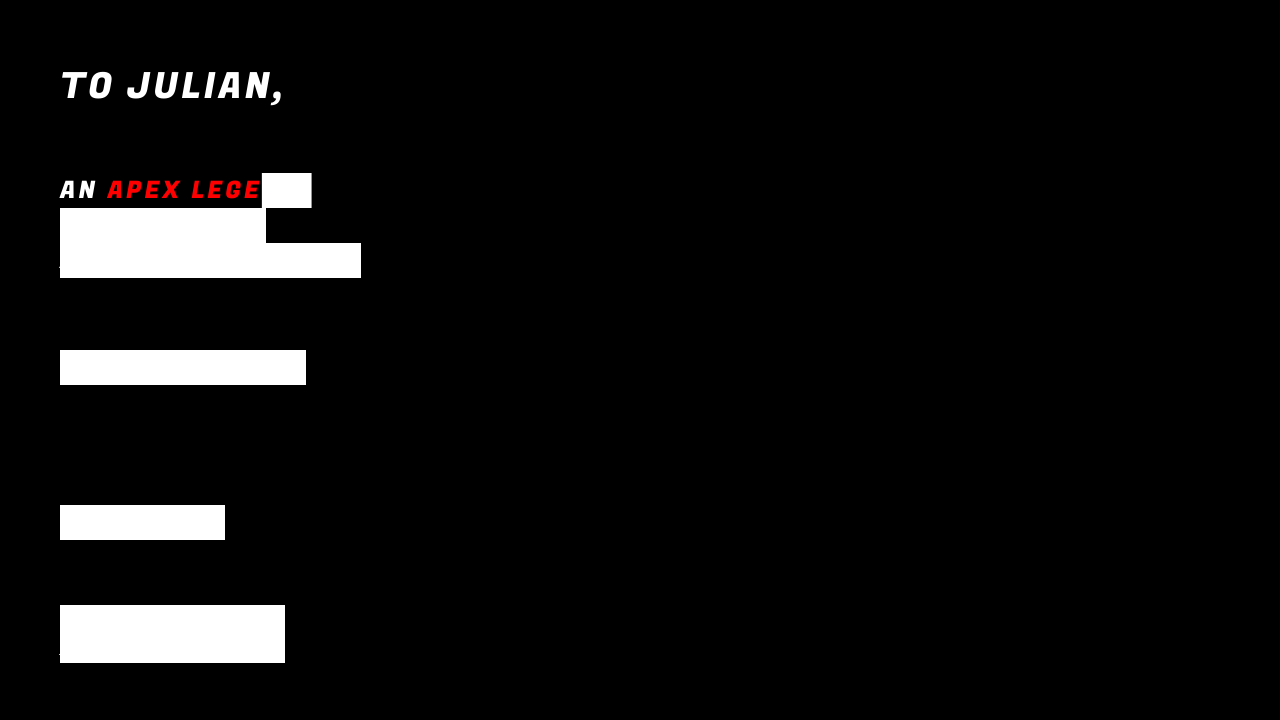
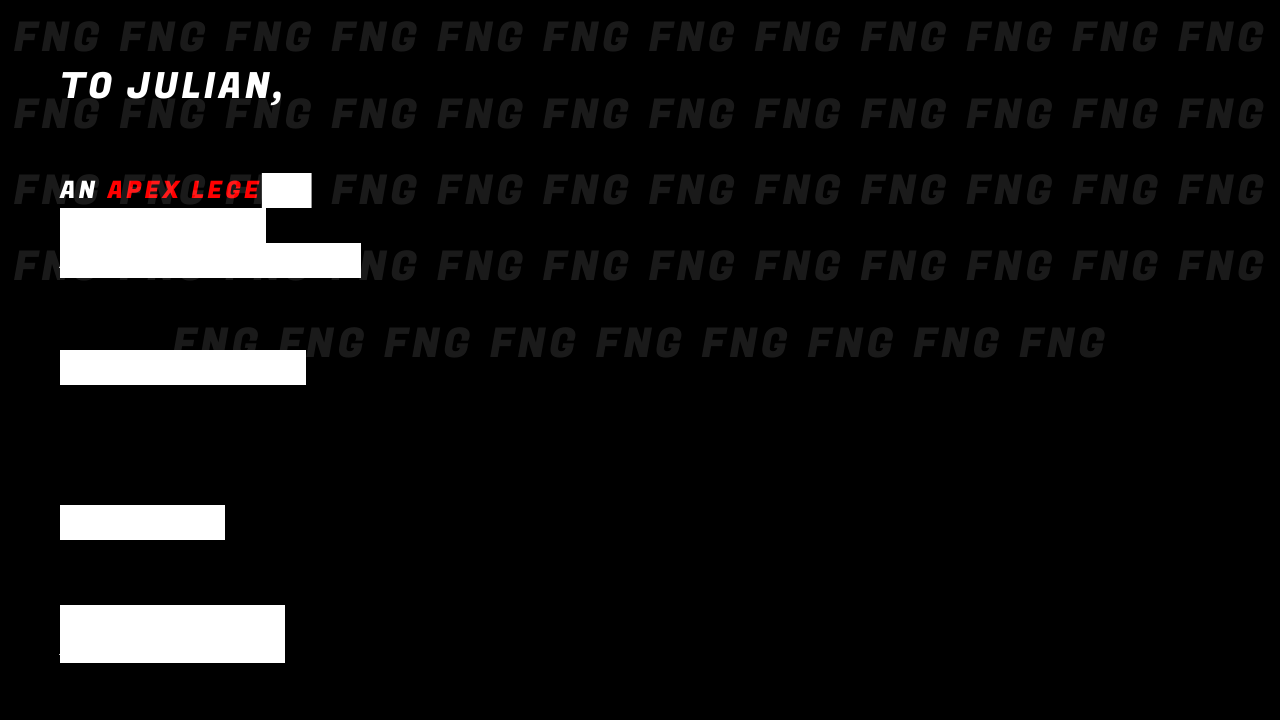
Before and after one commit to Astral-Lab/BirthdayCard, a plain HTML site: page index.html in a window 1280 px wide. Shown: the top 720 px of the page. Drawn offline with Linux system fonts and the light colour scheme.

Commit message:
Add files via upload

```diff
--- a/index.html
+++ b/index.html
@@ -44,13 +44,14 @@
             </div>
         </footer>
     </div>
+    <div class="FNGContainer"></div>
     <script>
-        const windowWidth = window.innerWidth;
+        const windowWidth = 375;
         const windowHeight = window.innerHeight;
         const columns = 3;
         const text = "FNG";
-        const fontSize = Math.ceil(windowWidth / (columns * text.length));
-        console.log(windowWidth)
+        const fontSize = Math.floor(windowWidth / (columns * text.length));
+        console.log("window width: ", windowWidth)
 
         for(let i = 0; i < columns; i++) {
             for(let i = 0; i < Math.floor(windowHeight / fontSize); i++) {
@@ -58,9 +59,7 @@
                 FNGDiv.style.fontSize = `${fontSize}px`;
                 FNGDiv.innerText = "FNG";;
                 FNGDiv.classList.add("fng");
-                //document.querySelector(".container").appendChild(FNGDiv);
-                document.body.appendChild(FNGDiv)
-                console.log(FNGDiv.offsetWidth);
+                document.querySelector(".FNGContainer").appendChild(FNGDiv);
             }
         }
     </script>
--- a/styles.css
+++ b/styles.css
@@ -15,11 +15,12 @@ body {
   background: black;
   color: white;
   width: 100%;
-  height: 100vh;
+  max-height: 100vh;
   font-family: 'Apex', cursive;
   font-family: 'Fugaz One';
   font-size: 1rem;
   overflow-x: hidden;
+  overflow-y: hidden;
   letter-spacing: 0.2em;
 }
 
@@ -123,8 +124,16 @@ footer .hidden {
 }
 
 .fng {
-    display: inline-block;
     width: fit-content;
     padding: 0.2em;
-    opacity: 0.15
+    opacity: 0.10;
 }
+
+.FNGContainer {
+    display: flex;
+    flex-wrap: wrap;
+    justify-content: center;
+    position: absolute;
+    top: 0;
+    left: 0;
+}
```
